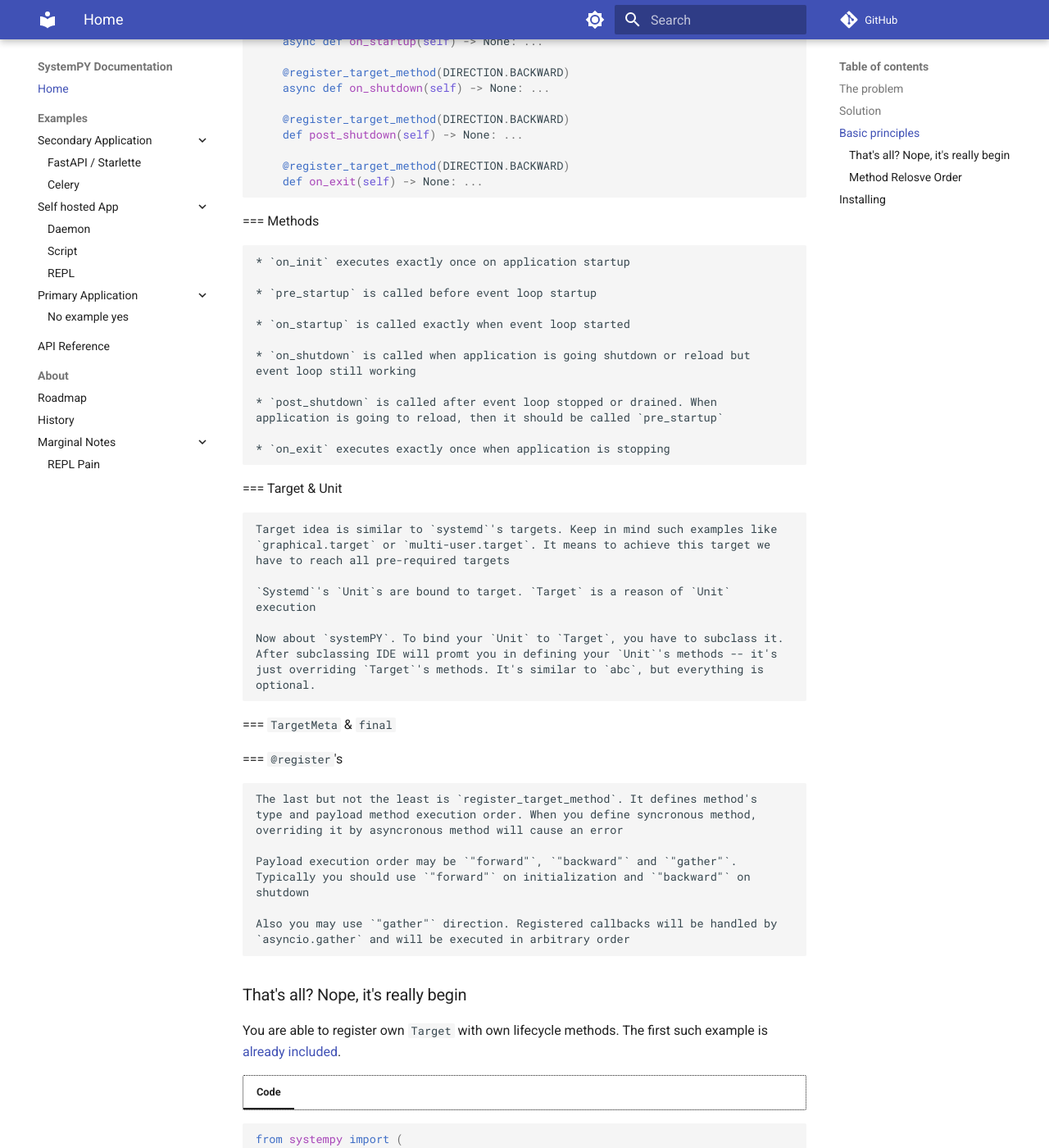
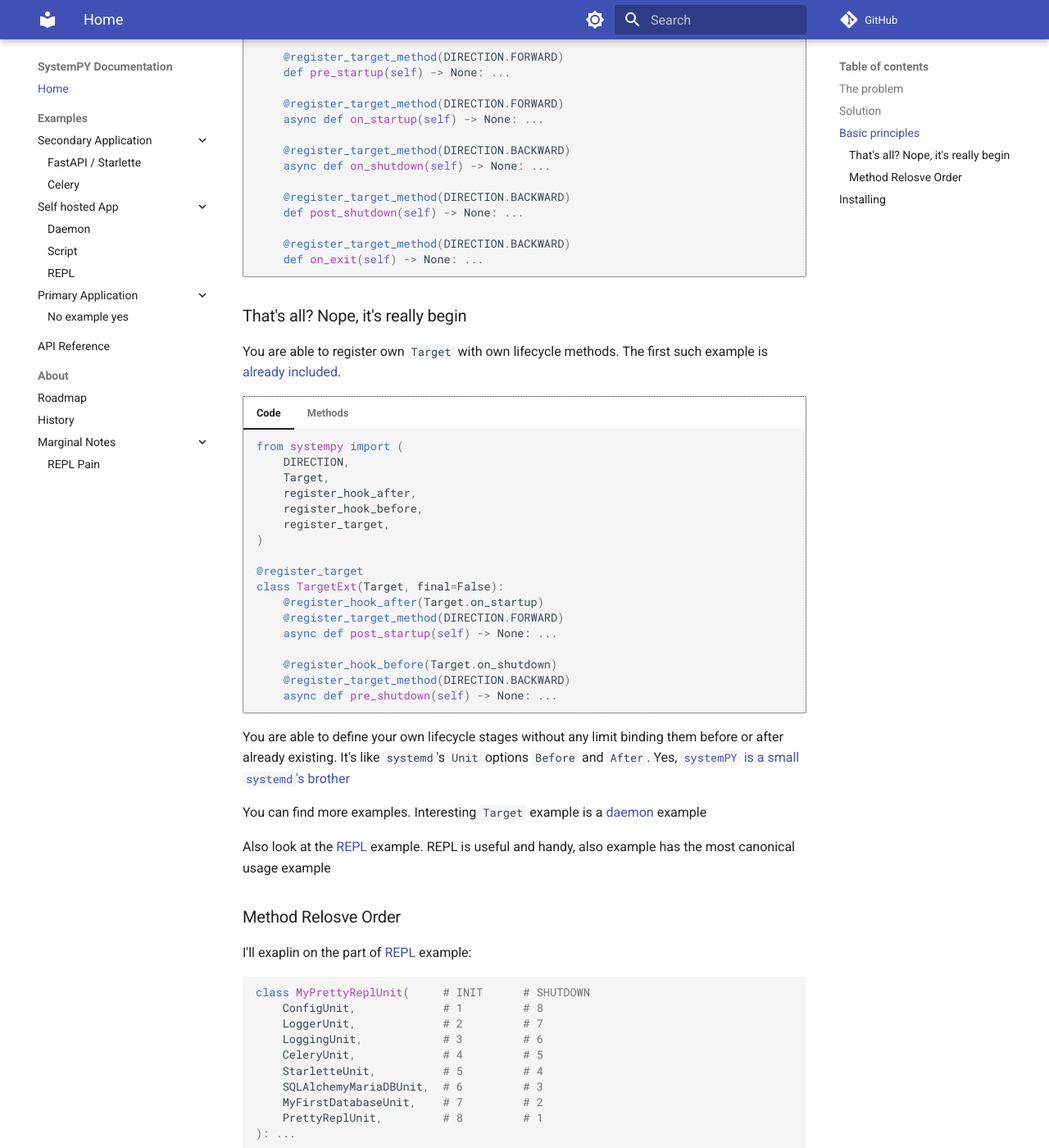
Before and after one commit to kai3341/systemPY, an MkDocs documentation site: the page built from docs/index.md, in a window 1280 px wide and 1400 px high, scrolled down 1872 px. Shown: the whole window at 82% size. Built offline with MkDocs 1.6.1 and Material for MkDocs 9.7.7, drawn with Linux system fonts in a browser that asks for light colours; comment, search, counter and statistics services are not loaded; some of the changed text lies outside the part shown.

Commit message:
Update docs

````diff
--- a/docs/examples/secondary/celery.md
+++ b/docs/examples/secondary/celery.md
@@ -8,7 +8,7 @@
 
 First you have to create file, for example, `celery_app.py`
 
-```
+```python
 from systempy import Unit
 from systempy.ext.celery import CeleryUnit
 
@@ -20,7 +20,7 @@
 from . import tasks
 tasks.__package__
 
-class MyWorkerUnit(CeleryUnit, Unit):
+class MyWorkerUnit(CeleryUnit):
     ...
 
 
--- a/docs/index.md
+++ b/docs/index.md
@@ -55,33 +55,38 @@
 we need in safe application reload. Just looks the
 [code](https://github.com/kai3341/systemPY/blob/main/systempy/target.py):
 
-=== Code
+=== "Code"
 
-```python
-from systempy import DIRECTION, TargetMeta, register_target, register_target_method
+    ```python
+    from systempy import (
+        DIRECTION,
+        TargetMeta,
+        register_target,
+        register_target_method,
+    )
 
-@register_target
-class Target(metaclass=TargetMeta, final=False):
-    @register_target_method(DIRECTION.FORWARD)
-    def on_init(self) -> None: ...
+    @register_target
+    class Target(metaclass=TargetMeta, final=False):
+        @register_target_method(DIRECTION.FORWARD)
+        def on_init(self) -> None: ...
 
-    @register_target_method(DIRECTION.FORWARD)
-    def pre_startup(self) -> None: ...
+        @register_target_method(DIRECTION.FORWARD)
+        def pre_startup(self) -> None: ...
 
-    @register_target_method(DIRECTION.FORWARD)
-    async def on_startup(self) -> None: ...
+        @register_target_method(DIRECTION.FORWARD)
+        async def on_startup(self) -> None: ...
 
-    @register_target_method(DIRECTION.BACKWARD)
-    async def on_shutdown(self) -> None: ...
+        @register_target_method(DIRECTION.BACKWARD)
+        async def on_shutdown(self) -> None: ...
 
-    @register_target_method(DIRECTION.BACKWARD)
-    def post_shutdown(self) -> None: ...
+        @register_target_method(DIRECTION.BACKWARD)
+        def post_shutdown(self) -> None: ...
 
-    @register_target_method(DIRECTION.BACKWARD)
-    def on_exit(self) -> None: ...
-```
+        @register_target_method(DIRECTION.BACKWARD)
+        def on_exit(self) -> None: ...
+    ```
 
-=== Methods
+=== "Methods"
 
     * `on_init` executes exactly once on application startup
 
@@ -97,7 +102,7 @@
 
     * `on_exit` executes exactly once when application is stopping
 
-=== Target & Unit
+=== "Target & Unit"
 
     Target idea is similar to `systemd`'s targets. Keep in mind such examples like
     `graphical.target` or `multi-user.target`. It means to achieve this target we
@@ -134,35 +160,35 @@
 
 === "Code"
 
-```python
-from systempy import (
-    DIRECTION,
-    Target,
-    register_hook_after,
-    register_hook_before,
-    register_target,
-)
+    ```python
+    from systempy import (
+        DIRECTION,
+        Target,
+        register_hook_after,
+        register_hook_before,
+        register_target,
+    )
 
-@register_target
-class TargetExt(Target, final=False):
-    @register_hook_after(Target.on_startup)
-    @register_target_method(DIRECTION.FORWARD)
-    async def post_startup(self) -> None: ...
+    @register_target
+    class TargetExt(Target, final=False):
+        @register_hook_after(Target.on_startup)
+        @register_target_method(DIRECTION.FORWARD)
+        async def post_startup(self) -> None: ...
 
-    @register_hook_before(Target.on_shutdown)
-    @register_target_method(DIRECTION.BACKWARD)
-    async def pre_shutdown(self) -> None: ...
-```
+        @register_hook_before(Target.on_shutdown)
+        @register_target_method(DIRECTION.BACKWARD)
+        async def pre_shutdown(self) -> None: ...
+    ```
 
-=== Methods
+=== "Methods"
 
     Here there were registered two new lifecycle methods:
 
     * `post_startup` callbacks will be called exactly after finished
-    `Target.on_startup` in `"forward"` order
+    `Target.on_startup` in `DIRECTION.FORWARD` order
 
     * `pre_shutdown` callbacks will be called before running `Target.on_shutdown`
-    in `"backward"` order
+    in `DIRECTION.BACKWARD` order
 
 You are able to define your own lifecycle stages without any limit binding them
 before or after already existing. It's like `systemd`'s `Unit` options `Before`
@@ -188,28 +214,38 @@
     SQLAlchemyMariaDBUnit,  # 6         # 3
     MyFirstDatabaseUnit,    # 7         # 2
     PrettyReplUnit,         # 8         # 1
-    Unit,                   # SKIPED    # SKIPED
-):
-    ...
+): ...
 ```
 
-So, you may put `Unit` base class anywhere it's handy for you. It will be
-ignored. Also all `Target` class lifecycle methods will be skipped too
-
-Important: while you are implementing `Unit` mixins, remember NEVER call
+Important: while you are implementing your `Unit` mixins, remember **NEVER** call
 `super()` in lifecycle methods. These methods will be collected and called
 by `systemPY` in the right order
 
 ## Installing
 
-Install `systemPY` from [PyPI](https://pypi.org/project/systemPY/):
+Install `systemPY` from [PyPI](https://pypi.org/project/systemPY/) **OR**
+from [github repository](https://github.com/kai3341/systemPY):
 
-```
-pip install systemPY
-```
+=== "pip"
 
-You also able to install the latest version from github repository:
+    ```sh
+    pip install systemPY
+    ```
 
-```
-pip install git+https://github.com/kai3341/systemPY.git
-```
+    **OR**
+
+    ```sh
+    pip install git+https://github.com/kai3341/systemPY.git
+    ```
+
+=== "uv"
+
+    ```sh
+    uv add systemPY
+    ```
+
+    **OR**
+
+    ```sh
+    uv add git+https://github.com/kai3341/systemPY
+    ```
````
Also changed, not shown: other parts of docs/index.md (+28 -7 lines), docs/examples/secondary/starlette.md (+1 -1 lines).
